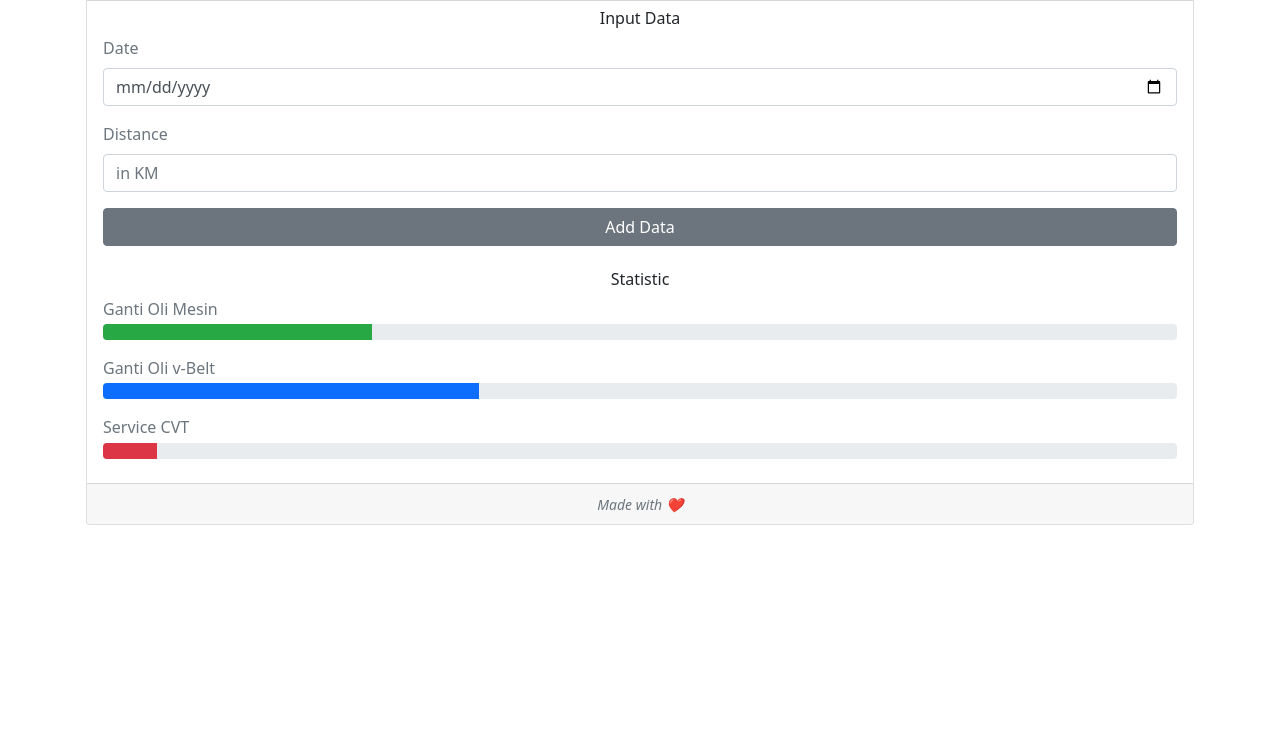
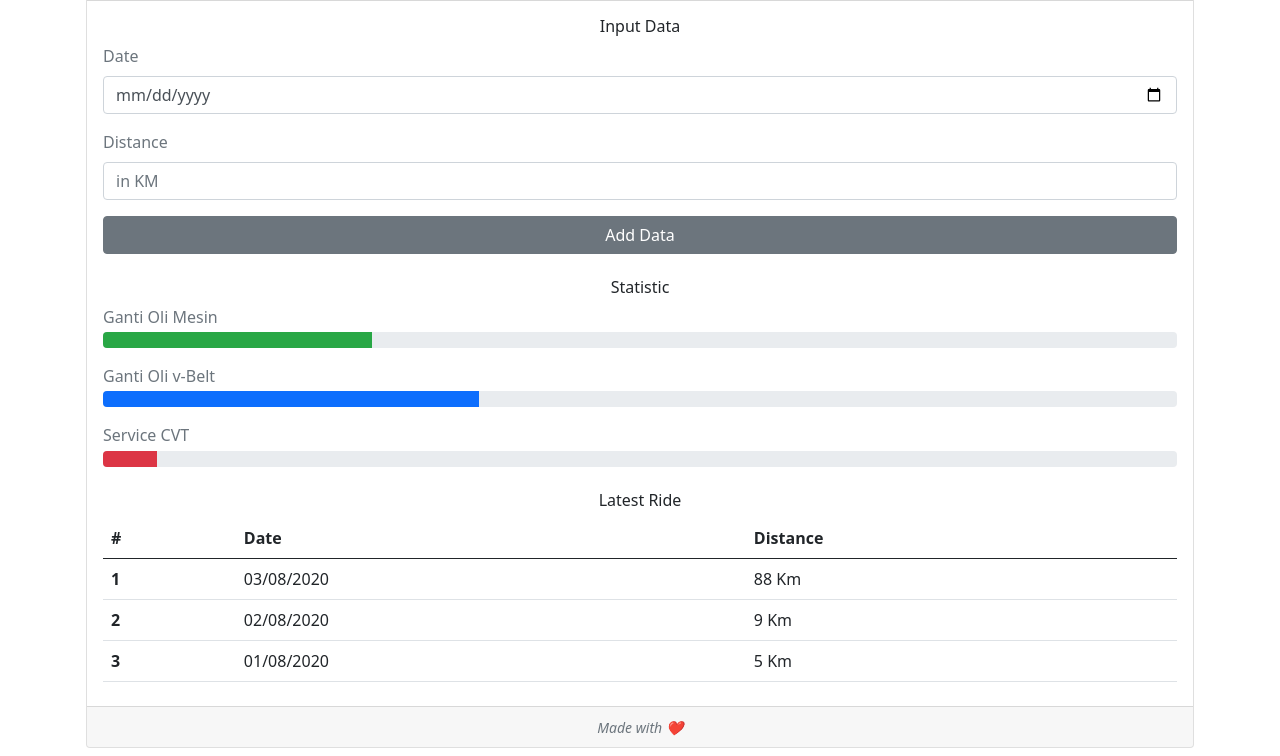
Before and after one commit to zulhamsy/maintenance-tracker, a plain HTML site: page index.html in a window 1280 px wide. Shown: the part 67-823 px from the top of the page. Before the commit the page ends 800 px from the top, so only its background shows below. Drawn offline with nearby package versions, Linux system fonts and the light colour scheme.

Commit message:
add recent ride table

```diff
--- a/index.html
+++ b/index.html
@@ -22,7 +22,7 @@
       <!-- Card Body -->
       <div class="card-body py-2">
         <!-- Input Group -->
-        <h6 class="mb-2 text-center">Input Data</h6>
+        <h6 class="my-2 text-center">Input Data</h6>
         <form class="mb-4">
           <div class="mb-3">
             <label for="date" class="form-label text-muted">Date</label>
@@ -45,10 +45,37 @@
           <div class="progress-bar bg-primary" role="progressbar" style="width: 35%"></div>
         </div>
         <p class="text-muted font-weight-light">Service CVT</p>
-        <div class="progress mb-3">
+        <div class="progress mb-4">
           <div class="progress-bar bg-danger" role="progressbar" style="width: 5%"></div>
         </div>
         <!-- Historic Data -->
+        <h6 class="mb-2 text-center">Latest Ride</h6>
+        <table class="table">
+          <thead>
+            <tr>
+              <th scope="col">#</th>
+              <th scope="col">Date</th>
+              <th scope="col">Distance</th>
+            </tr>
+          </thead>
+          <tbody>
+            <tr>
+              <th scope="row">1</th>
+              <td>03/08/2020</td>
+              <td>88 Km</td>
+            </tr>
+            <tr>
+              <th scope="row">2</th>
+              <td>02/08/2020</td>
+              <td>9 Km</td>
+            </tr>
+            <tr>
+              <th scope="row">3</th>
+              <td>01/08/2020</td>
+              <td>5 Km</td>
+            </tr>
+          </tbody>
+        </table>
       </div>
       <!-- Card Footer -->
       <div class="card-footer text-center">
```
